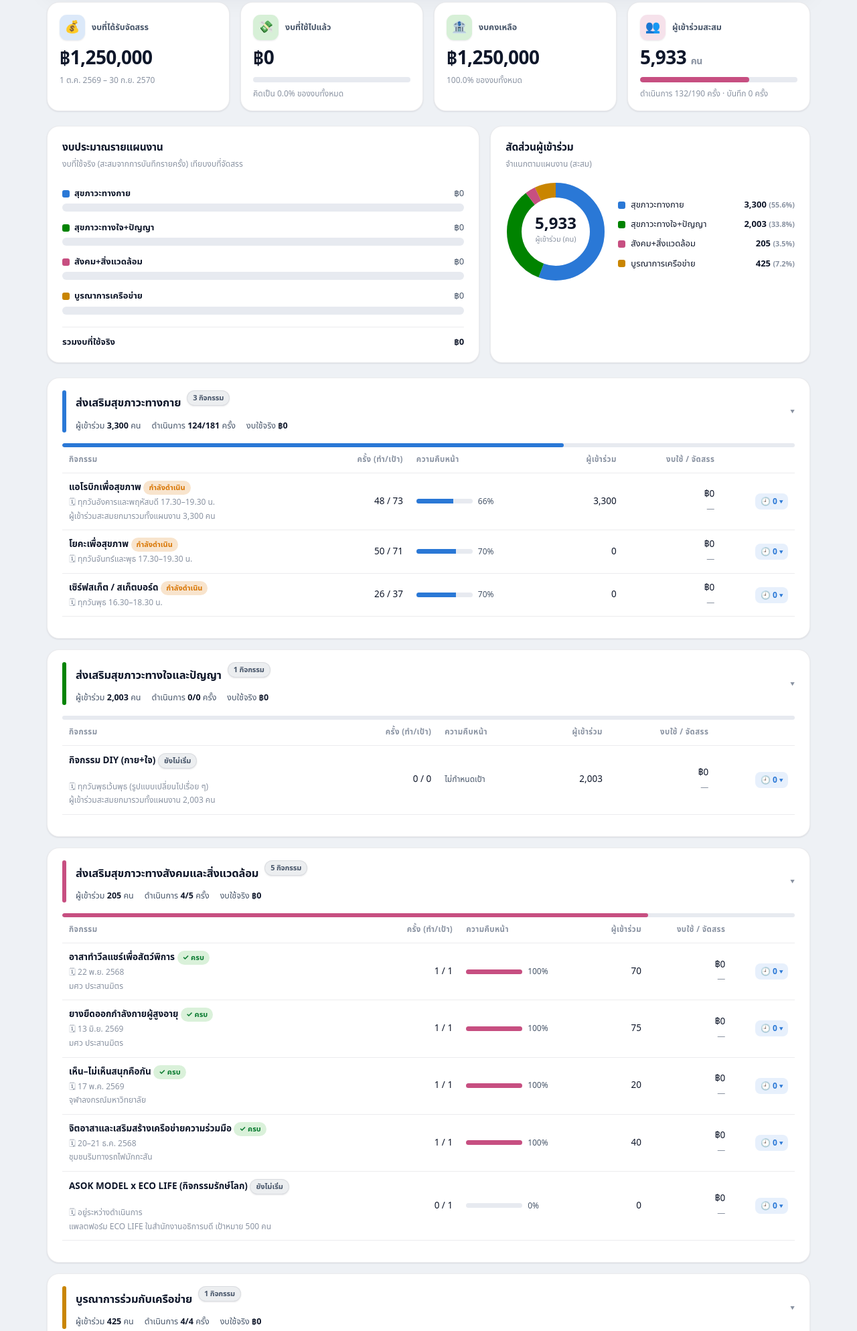
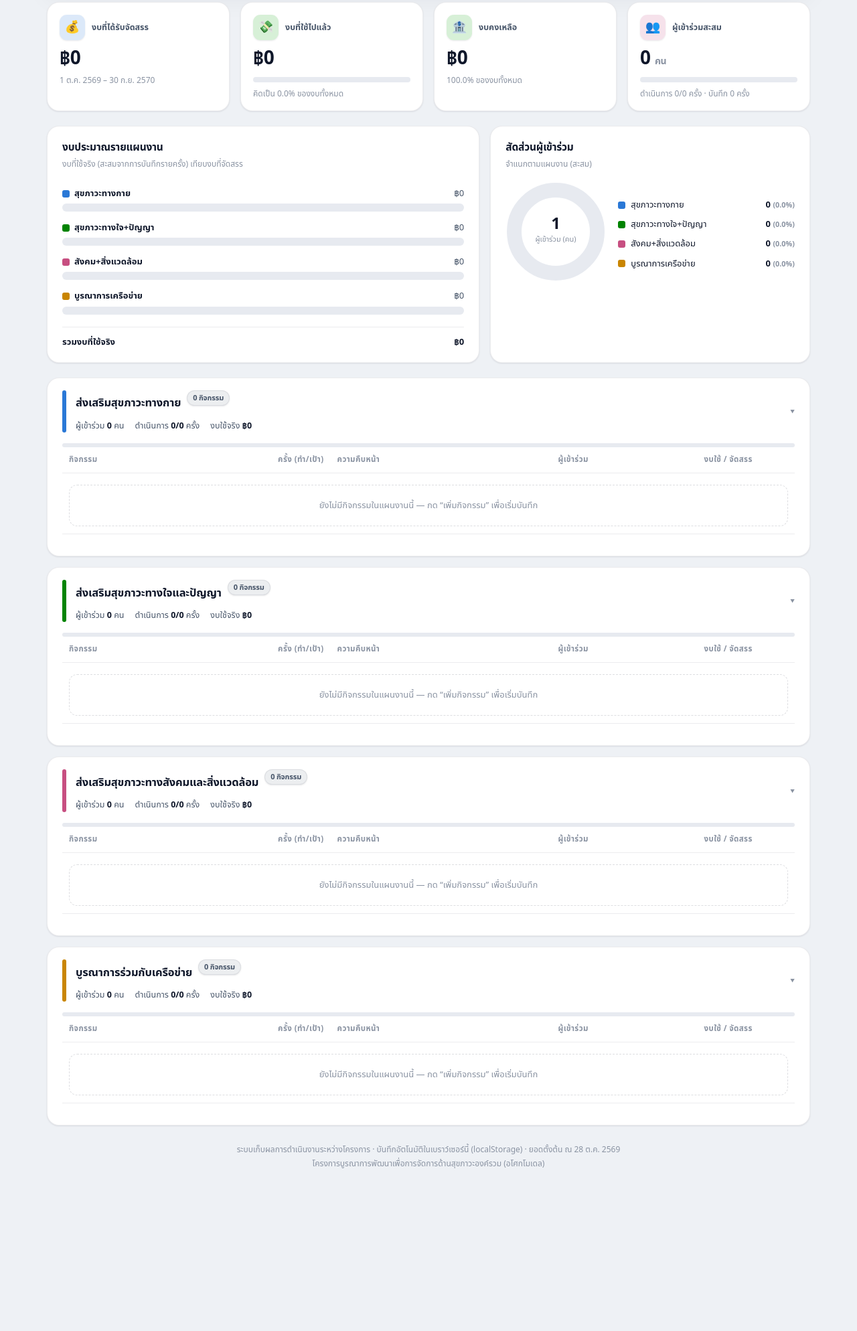
Before and after one commit to chaiwatphatthanothai-oss/ASOK-MODEL, a plain HTML site: page index.html in a window 1280 px wide. Shown: the part 333-2321 px from the top of the page at 67% size. After the commit the page ends 2171 px from the top, so only its background shows below. Drawn offline with Linux system fonts and the light colour scheme.

Commit message:
Start production with empty activities and zero budget

```diff
--- a/index.html
+++ b/index.html
@@ -419,19 +419,8 @@ function A(o){return Object.assign({id:id(), plan:'physical', name:'', schedule:
 function defaultData(){
   return {
     version:2,
-    project:{title:'โครงการบูรณาการพัฒนาเพื่อการจัดการด้านสุขภาวะองค์รวม (อโศกโมเดล)', budget:1250000, start:'1 ต.ค. 2569', end:'30 ก.ย. 2570', owner:'ส่วนกิจการเพื่อสังคม', updated:'1 ต.ค. 2569', passcode:'asok2569'},
-    activities:[
-      A({plan:'physical', name:'แอโรบิกเพื่อสุขภาพ', schedule:'ทุกวันอังคารและพฤหัสบดี 17.30–19.30 น.', target:73, baseDone:48, basePeople:3300, note:'ผู้เข้าร่วมสะสมยกมารวมทั้งแผนงาน 3,300 คน'}),
-      A({plan:'physical', name:'โยคะเพื่อสุขภาพ', schedule:'ทุกวันจันทร์และพุธ 17.30–19.30 น.', target:71, baseDone:50}),
-      A({plan:'physical', name:'เซิร์ฟสเก็ต / สเก็ตบอร์ด', schedule:'ทุกวันพุธ 16.30–18.30 น.', target:37, baseDone:26}),
-      A({plan:'mind', name:'กิจกรรม DIY (กาย+ใจ)', schedule:'ทุกวันพุธเว้นพุธ (รูปแบบเปลี่ยนไปเรื่อย ๆ)', target:0, baseDone:0, basePeople:2003, note:'ผู้เข้าร่วมสะสมยกมารวมทั้งแผนงาน 2,003 คน'}),
-      A({plan:'social', name:'อาสาทำวีลแชร์เพื่อสัตว์พิการ', schedule:'22 พ.ย. 2568', target:1, baseDone:1, basePeople:70, note:'มศว ประสานมิตร'}),
-      A({plan:'social', name:'ยางยืดออกกำลังกายผู้สูงอายุ', schedule:'13 มิ.ย. 2569', target:1, baseDone:1, basePeople:75, note:'มศว ประสานมิตร'}),
-      A({plan:'social', name:'เห็น–ไม่เห็นสนุกคือกัน', schedule:'17 พ.ค. 2569', target:1, baseDone:1, basePeople:20, note:'จุฬาลงกรณ์มหาวิทยาลัย'}),
-      A({plan:'social', name:'จิตอาสาและเสริมสร้างเครือข่ายความร่วมมือ', schedule:'20–21 ธ.ค. 2568', target:1, baseDone:1, basePeople:40, note:'ชุมชนริมทางรถไฟมักกะสัน'}),
-      A({plan:'social', name:'ASOK MODEL x ECO LIFE (กิจกรรมรักษ์โลก)', schedule:'อยู่ระหว่างดำเนินการ', target:1, baseDone:0, note:'แพลตฟอร์ม ECO LIFE ในสำนักงานอธิการบดี เป้าหมาย 500 คน'}),
-      A({plan:'network', name:'ดนตรีในสวน ร่วมกับเขตวัฒนา', schedule:'24 เม.ย. / 5, 12, 19 พ.ค. 2569', target:4, baseDone:4, basePeople:425, note:'ณ สวนป่าเอกมัย (4 ครั้ง)'}),
-    ]
+    project:{title:'โครงการบูรณาการพัฒนาเพื่อการจัดการด้านสุขภาวะองค์รวม (อโศกโมเดล)', budget:0, start:'1 ต.ค. 2569', end:'30 ก.ย. 2570', owner:'ส่วนกิจการเพื่อสังคม', updated:'28 ต.ค. 2569', passcode:'asok2569'},
+    activities:[]
   };
 }
 function id(){return 'a'+Math.random().toString(36).slice(2,9)+Date.now().toString(36).slice(-3);}
@@ -440,6 +429,7 @@ let data = load();
 const expanded = new Set();
 let locked = sessionStorage.getItem('asokUnlocked')!=='1';
 let suppressPush = false;
+let initialLoadPending = false;
 let lastSavedPayload = JSON.stringify(stripped());
 let sync = loadSync();
 function loadSync(){try{return JSON.parse(localStorage.getItem('asokSyncConfig'))||{url:DEFAULT_SYNC_URL,token:''};}catch(e){return {url:DEFAULT_SYNC_URL,token:''};}}
@@ -682,6 +672,7 @@ function delLog(aid,lid){
 /* ---------- activity modal ---------- */
 const overlay=document.getElementById('overlay');
 function openModal(actId,presetPlan){
+  if(initialLoadPending){toast('กำลังโหลดข้อมูลจาก Sheet กรุณารอสักครู่');return;}
   if(locked)return;
   document.getElementById('actId').value=actId||'';
   const sel=document.getElementById('fPlan'); sel.innerHTML=PLANS.map(p=>`<option value="${p.id}">${p.name}</option>`).join('');
@@ -734,7 +725,7 @@ document.getElementById('importBtn').addEventListener('click',()=>document.getEl
 document.getElementById('importFile').addEventListener('change',e=>{const f=e.target.files[0];if(!f)return;const r=new FileReader();
   r.onload=()=>{try{const d=migrate(JSON.parse(r.result));if(d.project&&d.activities){data=d;render();setOverlay.classList.remove('open');toast('นำเข้าข้อมูลสำเร็จ');}else toast('ไฟล์ไม่ถูกต้อง');}catch(err){toast('อ่านไฟล์ไม่สำเร็จ');}};
   r.readAsText(f);e.target.value='';});
-document.getElementById('resetBtn').addEventListener('click',()=>{if(confirm('รีเซ็ตข้อมูลทั้งหมดกลับเป็นค่าเริ่มต้นจากเอกสารโครงการ?')){data=defaultData();expanded.clear();render();setOverlay.classList.remove('open');toast('รีเซ็ตข้อมูลแล้ว');}});
+document.getElementById('resetBtn').addEventListener('click',()=>{if(locked)return;if(confirm('ล้างกิจกรรมและประวัติทั้งหมด พร้อมตั้งงบประมาณเป็นศูนย์? กรุณาส่งออกข้อมูลสำรองก่อนดำเนินการ')){const passcode=data.project.passcode;data=defaultData();data.project.passcode=passcode;expanded.clear();render();setOverlay.classList.remove('open');toast('รีเซ็ตข้อมูลแล้ว');}});
 
 /* theme */
 document.getElementById('themeBtn').addEventListener('click',()=>{const cur=document.documentElement.getAttribute('data-theme');const isDark=cur?cur==='dark':window.matchMedia('(prefers-color-scheme: dark)').matches;const next=isDark?'light':'dark';document.documentElement.setAttribute('data-theme',next);localStorage.setItem('asokTheme',next);render();});
@@ -803,6 +794,7 @@ function jsonp(url){
 function stripped(){const c=JSON.parse(JSON.stringify(data));delete c._collapsed;return c;}
 async function pullFromSheet(){
   if(!syncEnabled())return false;
+  if(pushInFlight){syncSetPill('err','กำลังบันทึก กรุณารอให้เสร็จก่อนดึงข้อมูล');return false;}
   clearTimeout(pushTimer);
   syncSetPill('syncing');
   try{
@@ -839,7 +831,8 @@ async function pushToSheet(){
 }
 function initSync(){
   if(!syncEnabled()){syncSetPill('off');return;}
-  pullFromSheet();
+  initialLoadPending=true;
+  pullFromSheet().finally(()=>{initialLoadPending=false;});
 }
 /* sync settings buttons */
 document.getElementById('testSyncBtn').addEventListener('click',async()=>{
```
Also changed, not shown: 1 other file.
